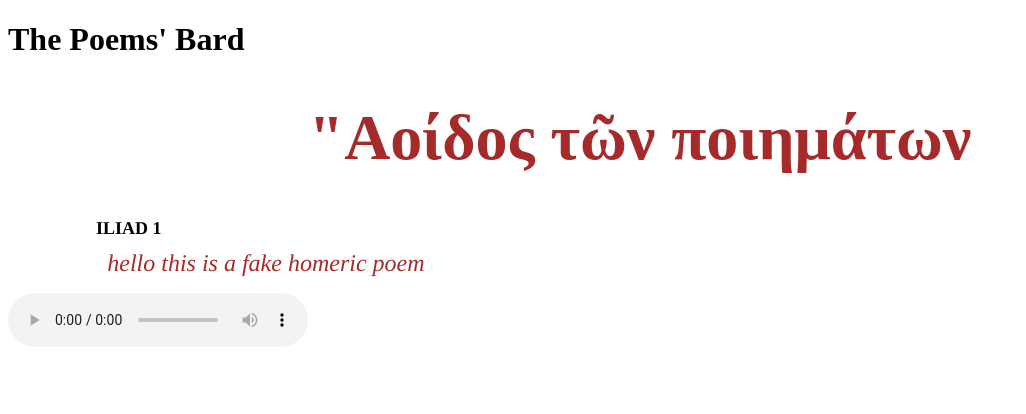
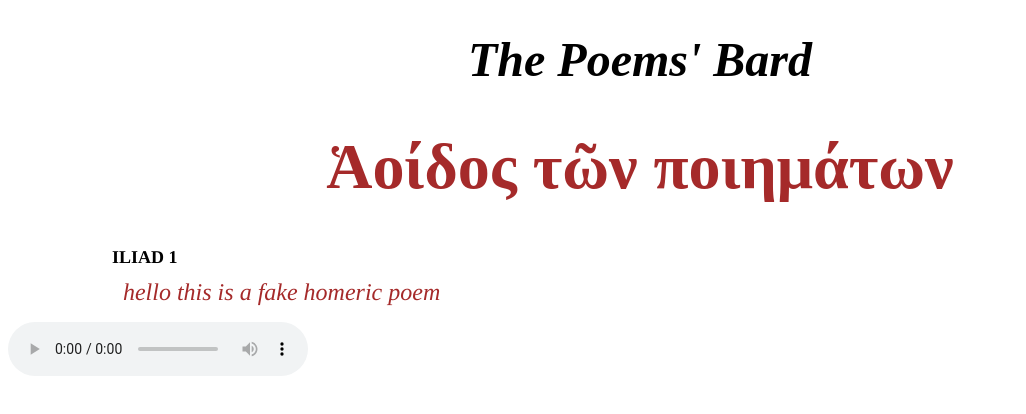
Before and after one commit to aoidospoiematos/hellenika, a plain HTML site: page index.html in a window 1280 px wide. Shown: the whole page, without its empty margins (0-1026 px from the left). Drawn offline with Linux system fonts and the light colour scheme; a web font is replaced by a local one.

Commit message:
working on css

```diff
--- a/Poetry.css
+++ b/Poetry.css
@@ -9,20 +9,25 @@
     text-align: center;
     font-size: 4em;
 }
+#english_title {
+    text-align: center;
+    font-size: 3em;
+    font-style: italic;
+}
 
 #navigationn {
     font-size: 2em;
 }
 
 #sayings_container {
-    margin: 1em 3em;
+    margin: 1em 4em;
 }
 
 ul {
     list-style-type: none;
 }
 
-#jesus {
+#Muse {
     width: 20em;
     display: block;
     margin-left: auto;
--- a/index.html
+++ b/index.html
@@ -1,16 +1,12 @@
-
-
-
-
 <!DOCTYPE html>
 <html>
     <head>
         <meta http-equiv="Cache-control" content="NO-CACHE">
-    <link rel="stylesheet" href="Poetry.css">
+        <link rel="stylesheet" href="Poetry.css">
     </head>
     <body>
         <H1 id="english_title">The Poems' Bard</H1>
-        <H1 id="title">"Αοίδος τῶν ποιημάτων</H1>
+        <H1 id="title">Ἁοίδος τῶν ποιημάτων</H1>
         <div id="sayings_container">
             <ul id="sayings"></ul>
         </div>
```
